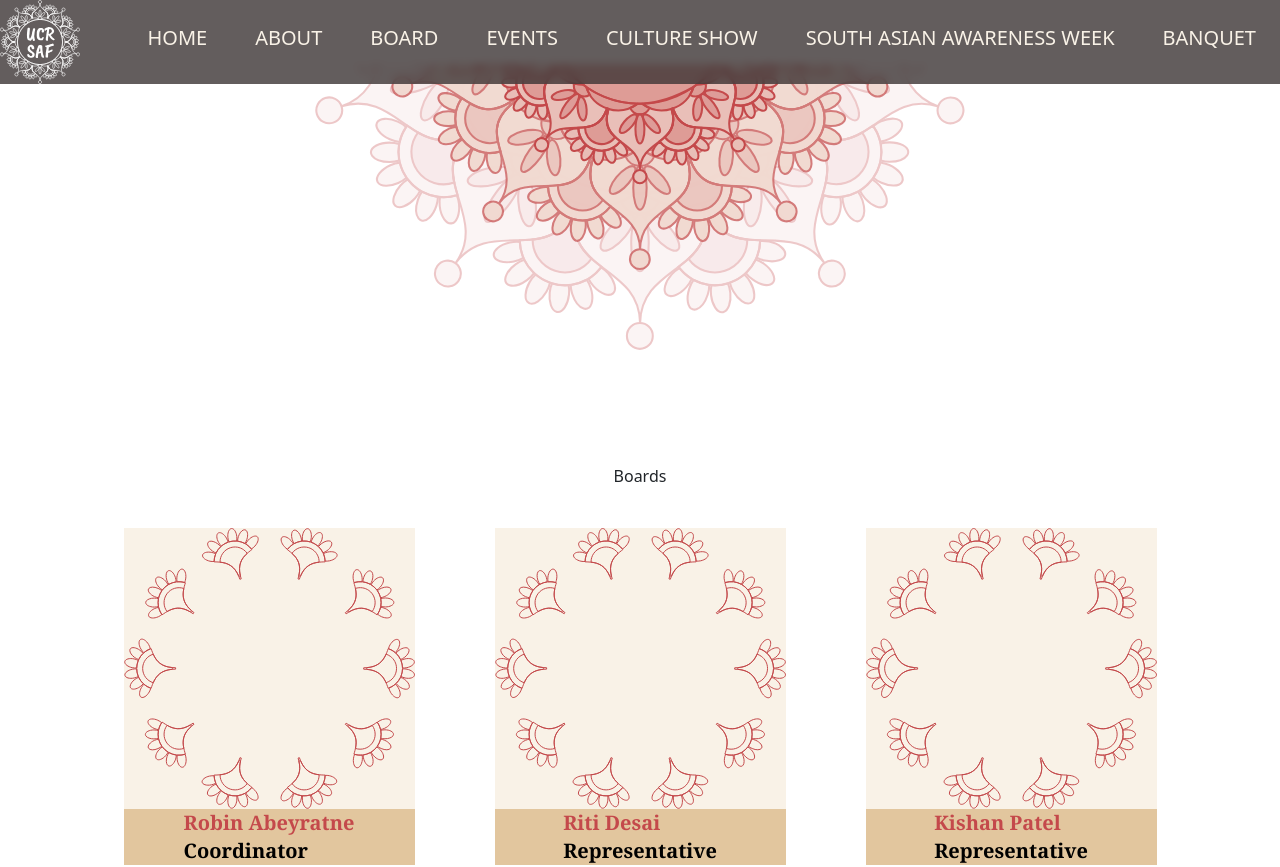
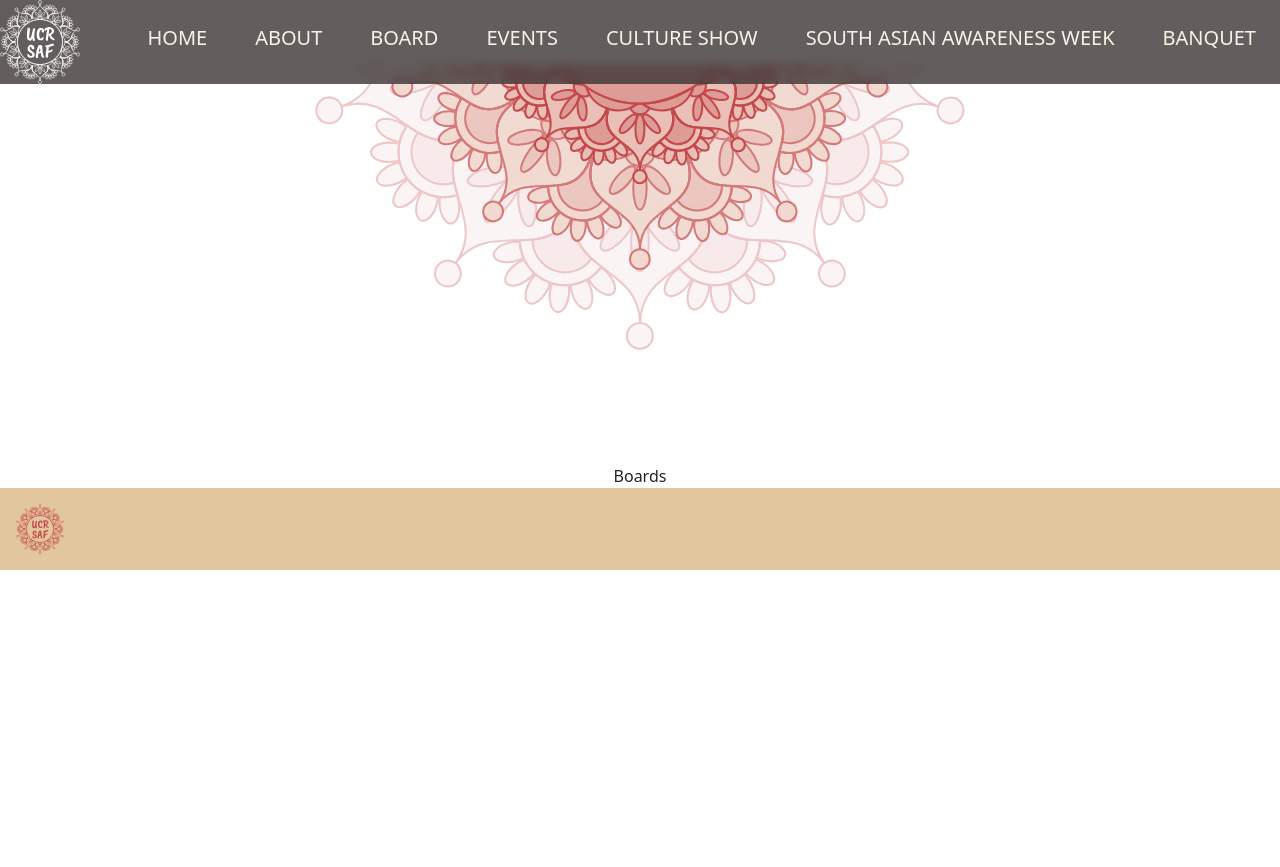
Before and after one commit to acm-ucr/saf-website, a Next.js app: page /board in a window 1280 px wide. Shown: the top 867 px of the page. After the commit the page ends 800 px from the top, so only its background shows below. Built offline with nearby package versions, Linux system fonts and the light colour scheme; some icons are missing.

Commit message:
forgot to remove board from page.js

```diff
--- a/src/app/board/page.js
+++ b/src/app/board/page.js
@@ -1,14 +1,12 @@
 import React from "react";
 import Title from "@/components/Title";
 import Boards from "@/components/board/Boards";
-import Board from "@/components/board/Board";
 
 const page = () => {
   return (
     <div className="w-full overflow-clip flex flex-col justify-center items-center gap-10">
       <Title />
       <Boards />
-      <Board />
     </div>
   );
 };
```
